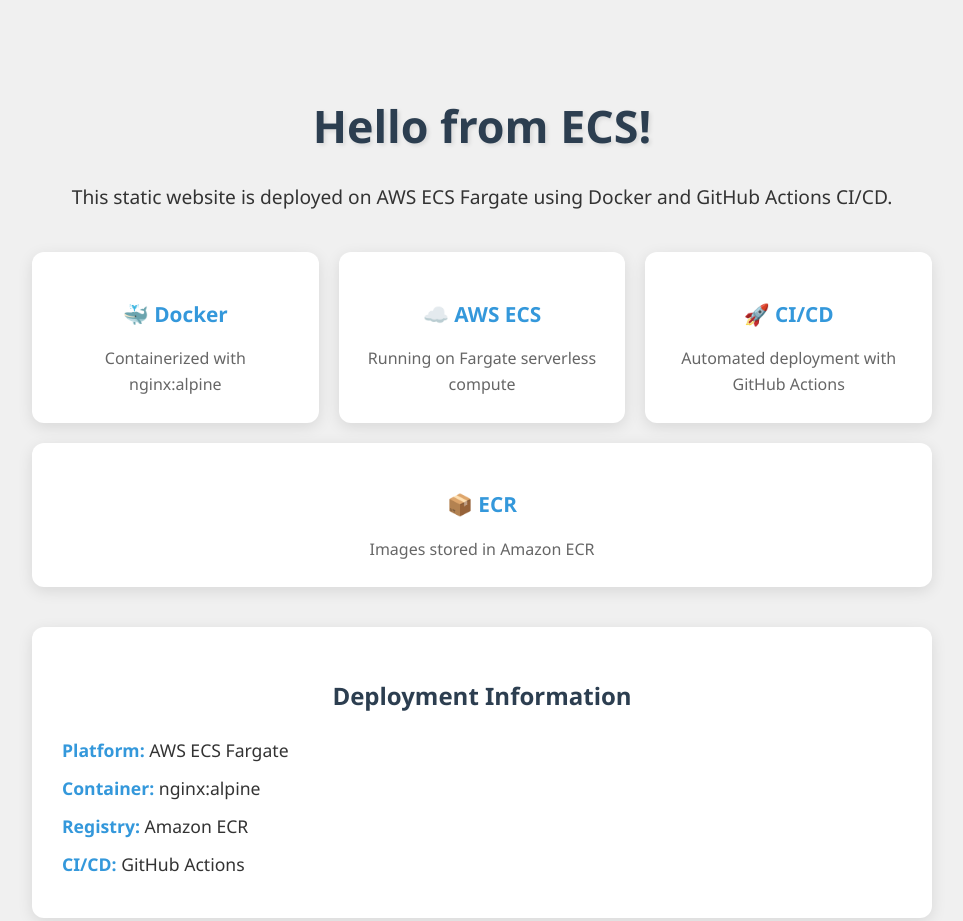
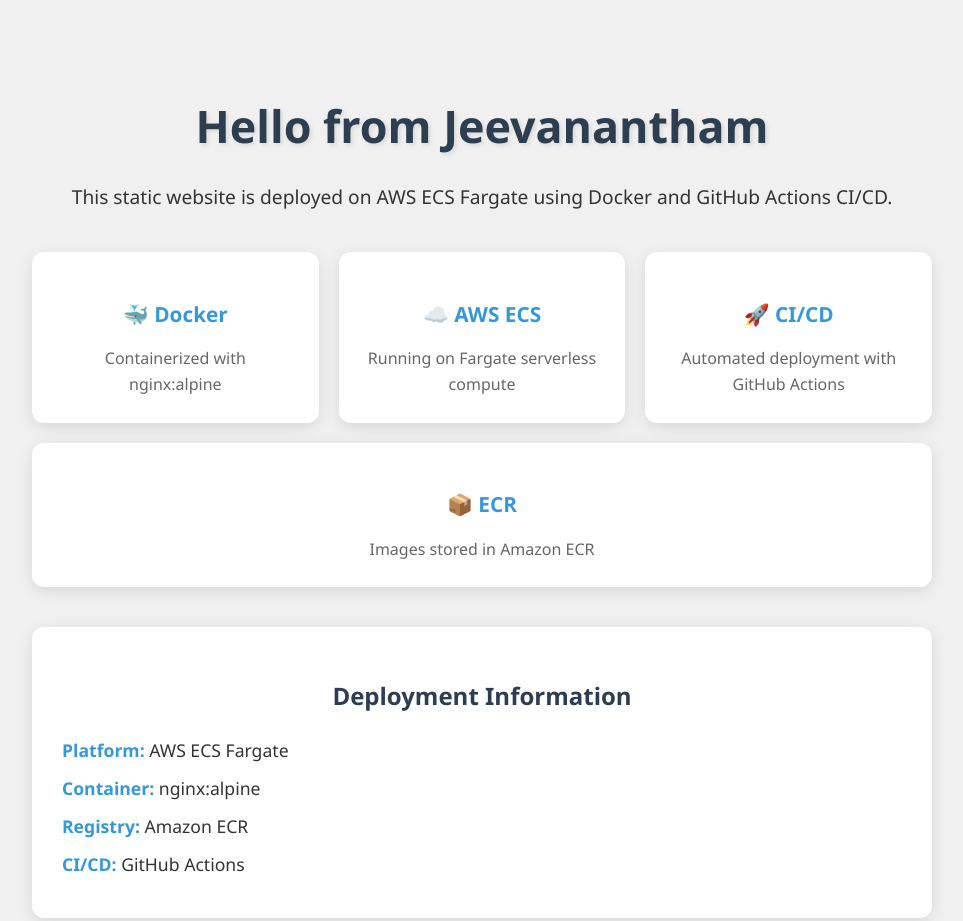
Before and after one commit to jeevanantham-aivar/cicd-docker, a plain HTML site: page index.html in a window 1280 px wide. Shown: the top 921 px of the page, without its empty margins (158-1121 px from the left). Drawn offline with Linux system fonts and the light colour scheme.

Commit message:
checking

```diff
--- a/index.html
+++ b/index.html
@@ -8,7 +8,7 @@
 </head>
 <body>
     <div class="container">
-        <h1>Hello from ECS!</h1>
+        <h1>Hello from Jeevanantham </h1>
         <p>This static website is deployed on AWS ECS Fargate using Docker and GitHub Actions CI/CD.</p>
 
         <div class="features">
```
